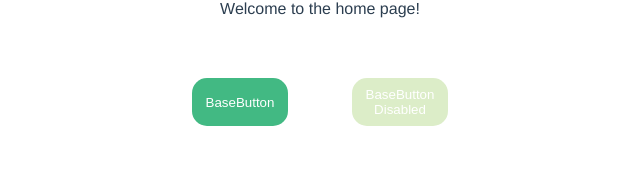
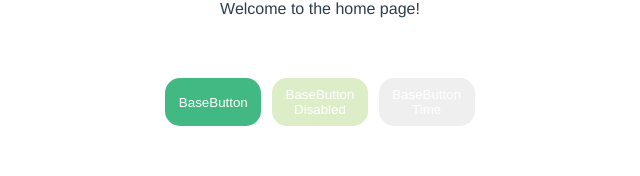
Before and after one commit to Anouar123/vue-tp-3, a Vue app: page / in a window 1280 px wide. Shown: the part 156-332 px from the top of the page, without its empty margins (320-960 px from the left). Built offline with nearby package versions, Linux system fonts and the light colour scheme.

Commit message:
Ex 9: add AsyncButton

```diff
--- a/src/components/AsyncButton.vue
+++ b/src/components/AsyncButton.vue
@@ -2,7 +2,7 @@
 <base-button
     :disabled="isPending"
     :btn-color="colorPalette"
-    @click.stop.prevent="handleClick"
+    @click.stop.prevent="createDebounce"
   >
     <font-awesome-icon
       v-if="isPending"
@@ -28,15 +28,22 @@ export default {
       },
   inheritAttrs: false,
   data: () => ({
-      colorPalette
+      colorPalette,
+      isPending: false
   }),
 
   methods: {
     handleClick () {
-      const originalOnClick = /** @type {() => Promise<void>} */ (this.$attrs.onClick)
+        console.log('function called')
       this.isPending = true
-      originalOnClick().finally(() => { this.isPending = false })
-    }
+    },
+    createDebounce () {
+        if(this.isPending){
+            setTimeout(() => {
+                this.handleClick();
+            }, 2000)
+        } else this.handleClick();
+    },
   }
 }
 </script>
--- a/src/components/BaseButton.vue
+++ b/src/components/BaseButton.vue
@@ -14,6 +14,14 @@
     :style="cssVars"
     >
       BaseButton Disabled
+    </button>
+
+    <button
+    id="base-button-time"
+    class="button"
+    :style="cssVars"
+    >
+      BaseButton Time
     </button>
   </div>
 </template>
@@ -68,8 +76,4 @@ export default {
 .button:focus {
   border: var(--bg-focus-color-primary);
 }
-/* .button-primary {
-  background-color: #42b983;
-}
- */
 </style>
```
